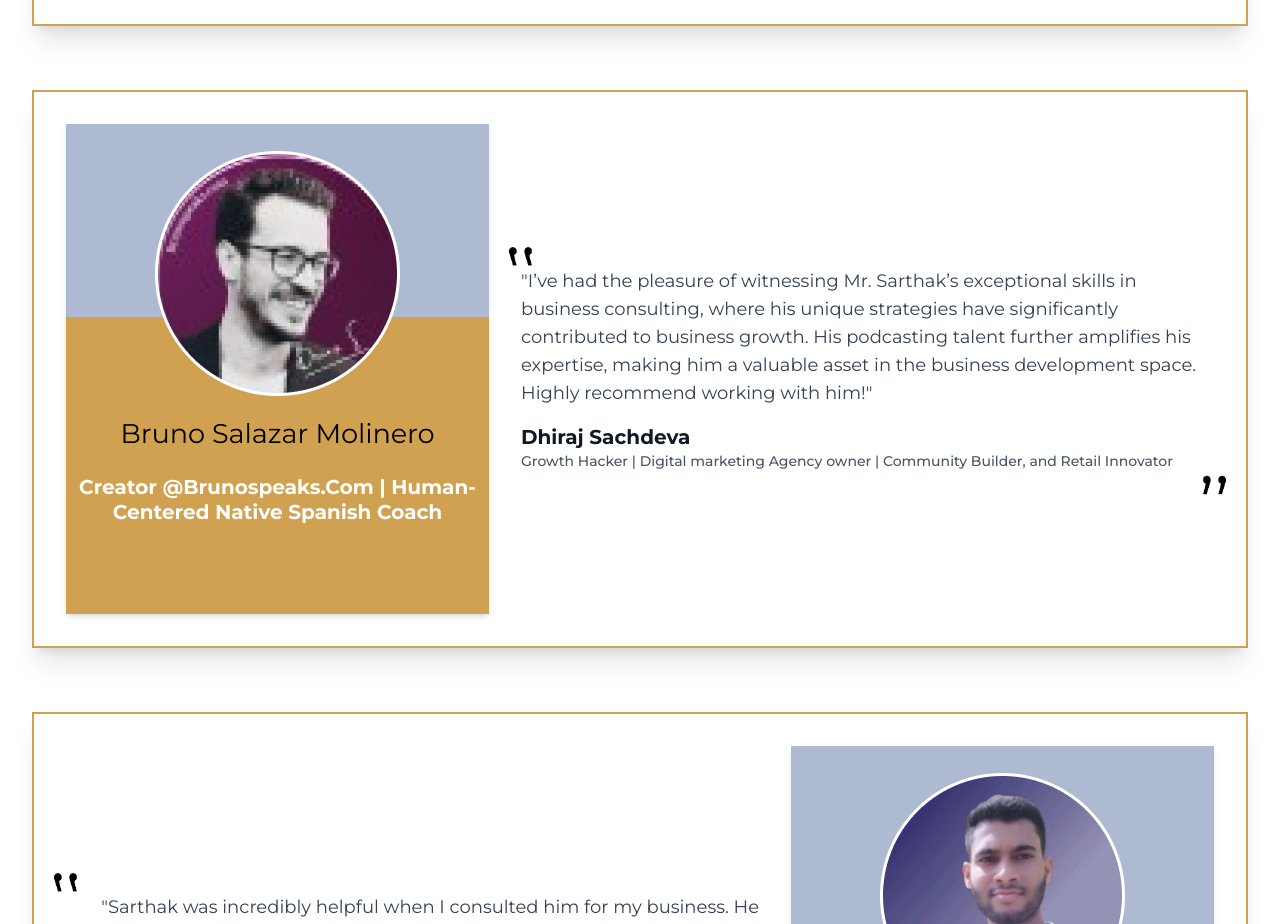
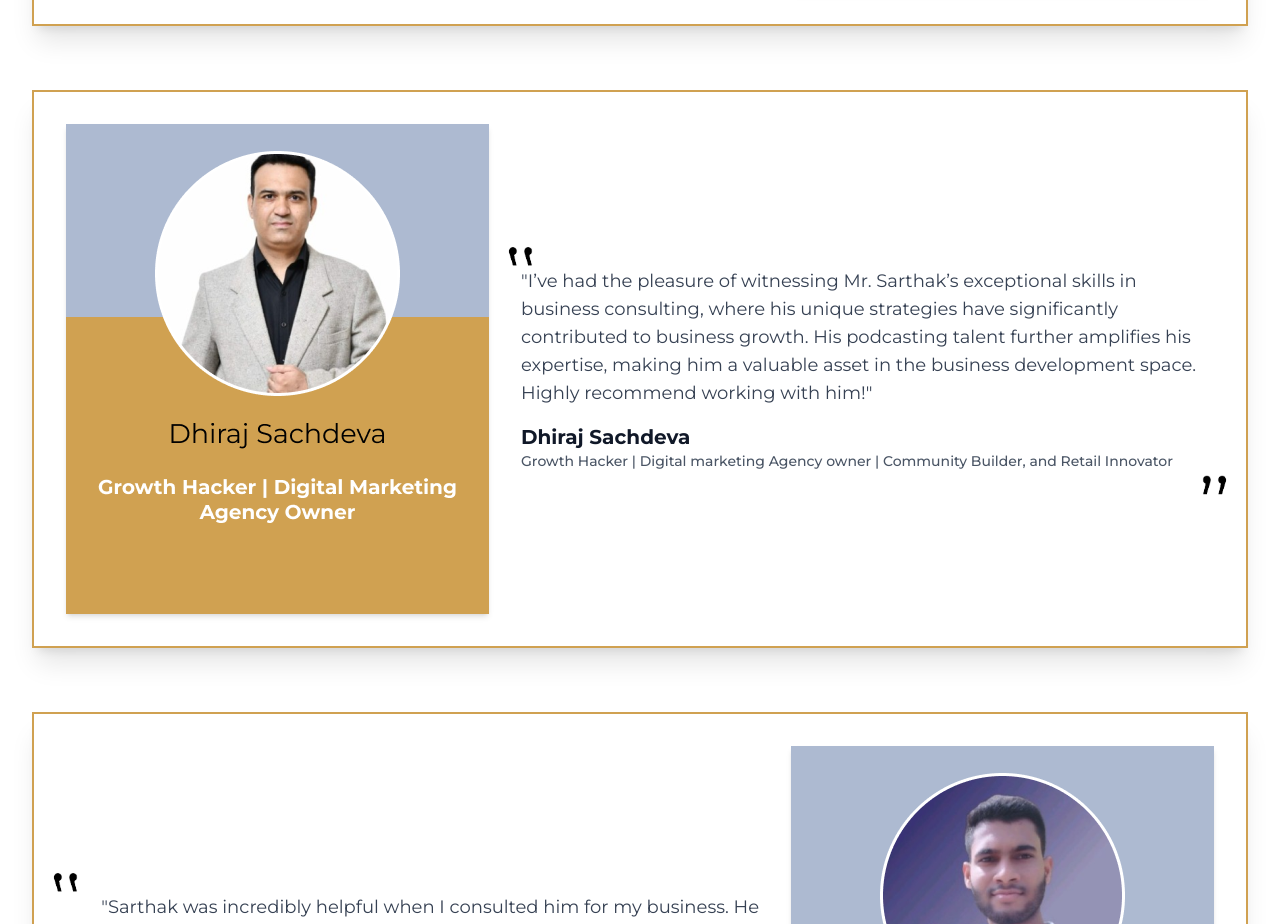
Before and after one commit to Imayankparadkar/mittal_alliance_project3, a React (Vite) app: page /testimonials in a window 1280 px wide. Shown: the part 10640-11564 px from the top of the page. Built offline with nearby package versions, Linux system fonts and the light colour scheme.

Commit message:
Your commit message here

```diff
--- a/src/Pages/Testimonials_InnerPage.jsx
+++ b/src/Pages/Testimonials_InnerPage.jsx
@@ -139,7 +139,7 @@ const testimonialData = [
 
     {
         id: 17,
-        image: "/Testimonials/testimonial9.png",
+        image: "/Testimonials/testimonial19.png",
         name: "Dhiraj Sachdeva",
         role: "Growth Hacker | Digital marketing Agency owner | Community Builder, and Retail Innovator",
         review: "I’ve had the pleasure of witnessing Mr. Sarthak’s exceptional skills in business consulting, where his unique strategies have significantly contributed to business growth. His podcasting talent further amplifies his expertise, making him a valuable asset in the business development space. Highly recommend working with him!",
```
